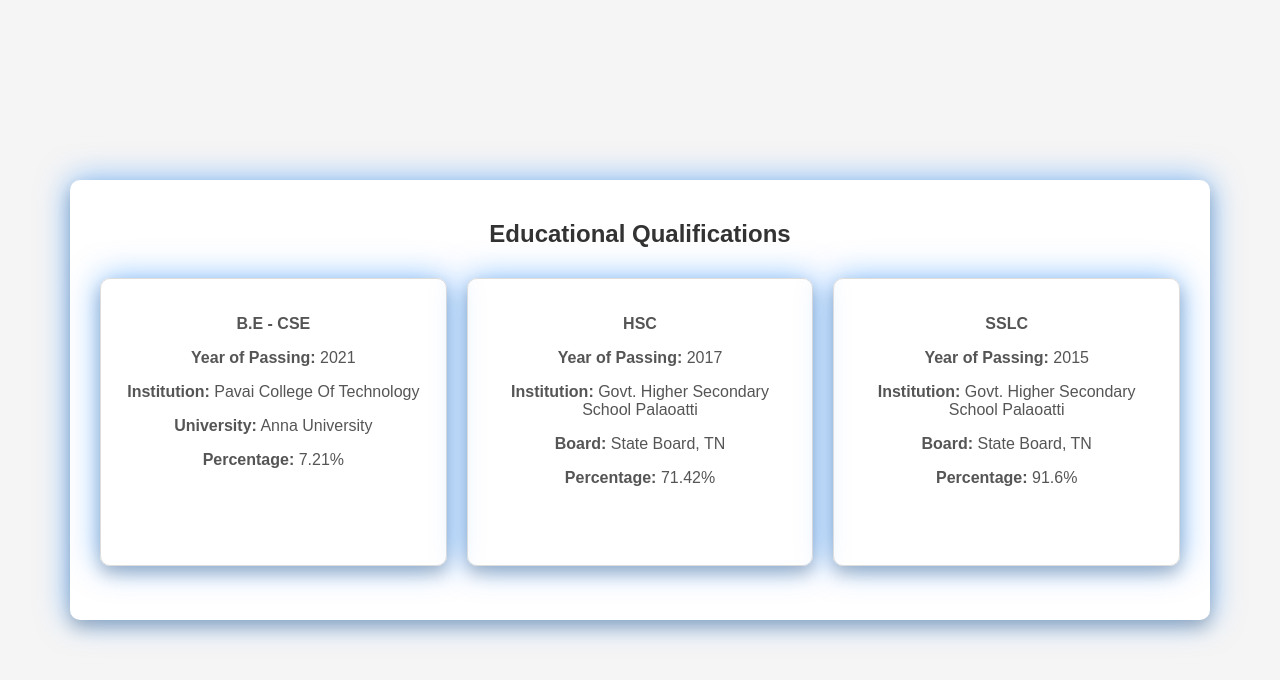
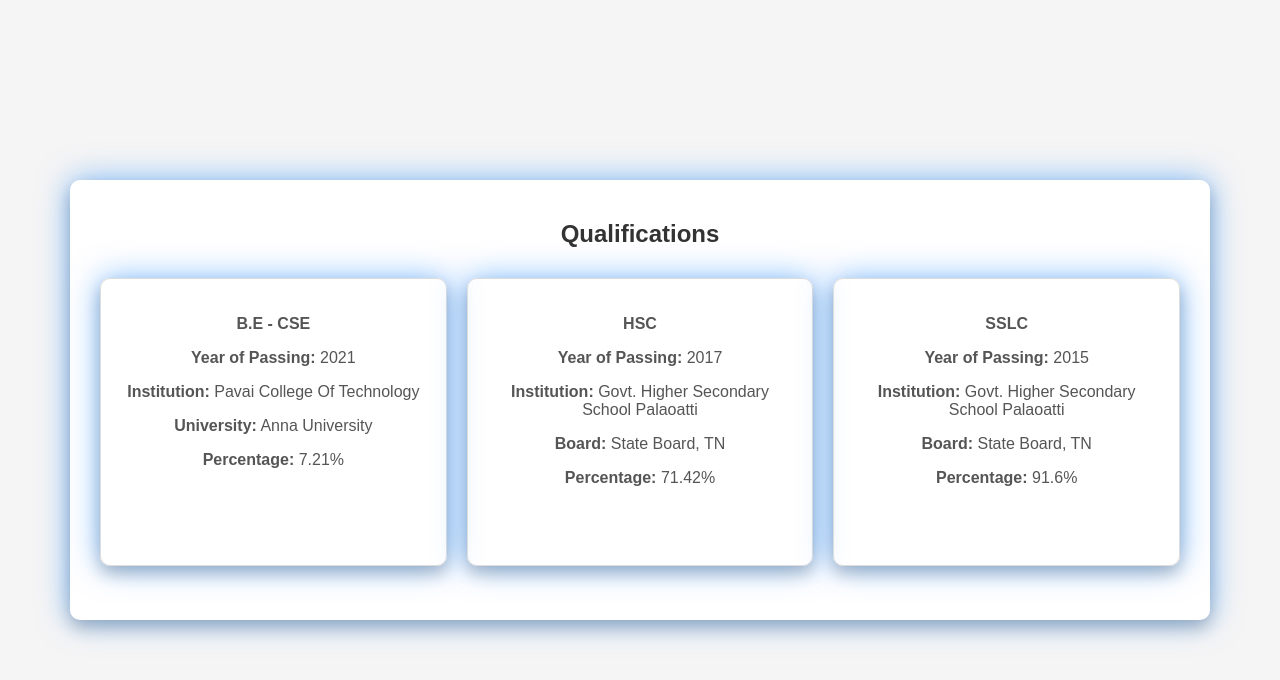
Before and after one commit to cpj17/praveen-jeeva, a plain HTML site: page portfolio/index.html in a window 1280 px wide. Drawn offline with Linux system fonts and the light colour scheme.

Commit message:
Update index.html

```diff
--- a/portfolio/index.html
+++ b/portfolio/index.html
@@ -85,7 +85,7 @@
 
 <body>
   <div class="education-main-card">
-    <h2>Educational Qualifications</h2>
+    <h2>Qualifications</h2>
     <div class="education-card-container">
       <div class="education-card">
         <div class="education-card-content">
```
